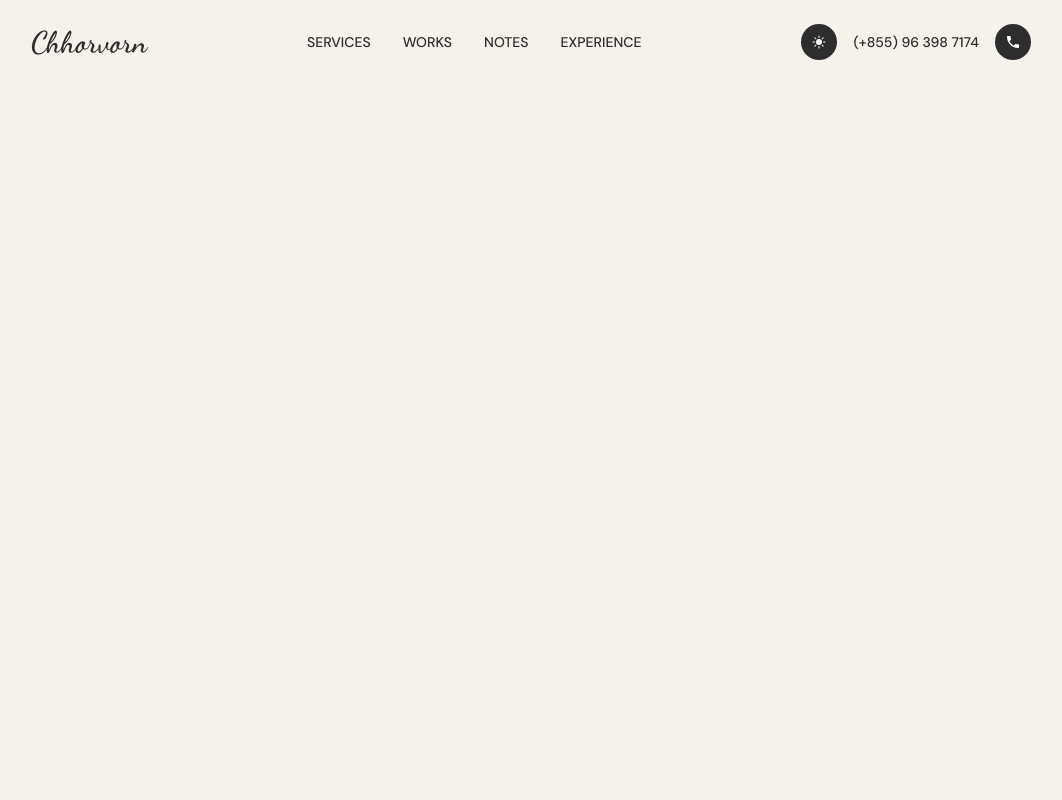
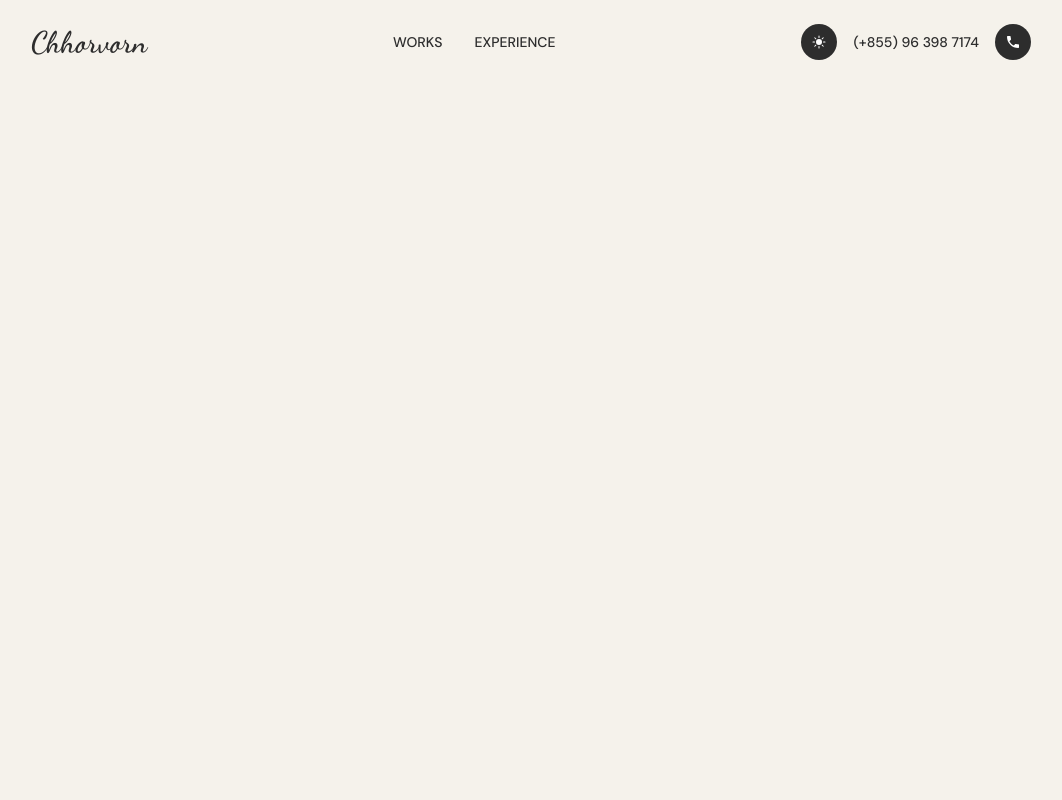
Before and after one commit to moeunchhorvorn03/portfolio, a React (Vite) app: page / in a window 1280 px wide. Shown: the top 800 px of the page, without its empty margins (109-1171 px from the left). Built offline with nearby package versions, Linux system fonts and the light colour scheme; a web font is replaced by a local one.

Commit message:
Update menu

```diff
--- a/src/components/Header.tsx
+++ b/src/components/Header.tsx
@@ -17,9 +17,9 @@ export const Header = () => {
   });
 
   const navItems = [
-    { label: "SERVICES", href: "/", hash: "", delay: 0.3, initial: { opacity: 0, y: -20 }, animate: { opacity: 1, y: 0 }, transition: { duration: 0.8, ease: "easeOut", delay: 0.3 } },
+    // { label: "SERVICES", href: "/", hash: "", delay: 0.3, initial: { opacity: 0, y: -20 }, animate: { opacity: 1, y: 0 }, transition: { duration: 0.8, ease: "easeOut", delay: 0.3 } },
     { label: "WORKS", href: "/", hash: "#works", delay: 0.4, initial: { opacity: 0, y: -20 }, animate: { opacity: 1, y: 0 }, transition: { duration: 0.8, ease: "easeOut", delay: 0.4 } },
-    { label: "NOTES", href: "/", hash: "", delay: 0.5, initial: { opacity: 0, y: -20 }, animate: { opacity: 1, y: 0 }, transition: { duration: 0.8, ease: "easeOut", delay: 0.5 } },
+    // { label: "NOTES", href: "/", hash: "", delay: 0.5, initial: { opacity: 0, y: -20 }, animate: { opacity: 1, y: 0 }, transition: { duration: 0.8, ease: "easeOut", delay: 0.5 } },
     { label: "EXPERIENCE", href: "/", hash: "#experience", delay: 0.6, initial: { opacity: 0, y: -20 }, animate: { opacity: 1, y: 0 }, transition: { duration: 0.8, ease: "easeOut", delay: 0.6 } },
   ];
   return (
```
